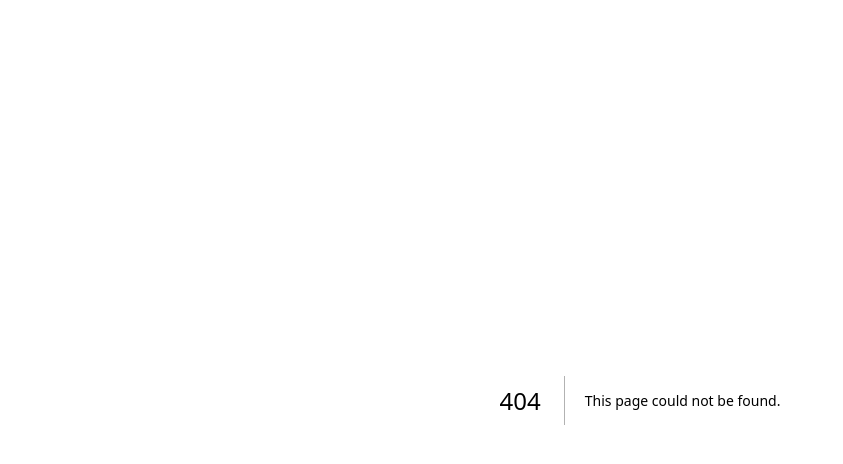
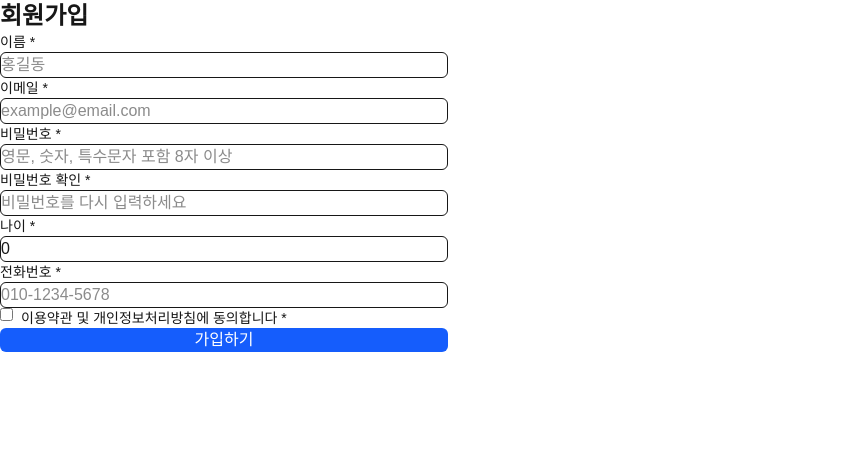
Before and after one commit to DoGukKim/nextjs-playground, a Next.js app: page /features/forms/react-hook-form in a window 1280 px wide. Before the commit this address had no page. Shown: the top 464 px of the page, without its empty margins (0-843 px from the left). Built offline with nearby package versions, Linux system fonts and the light colour scheme.

Commit message:
feat: UncontrolledForm 컴포넌트 수정 - formRef 제거 및 다중 선택 차량 옵션 추가

```diff
--- a/package.json
+++ b/package.json
@@ -9,6 +9,7 @@
     "lint": "eslint"
   },
   "dependencies": {
+    "@hookform/resolvers": "^5.2.2",
     "@tailwindcss/postcss": "^4.1.17",
     "@tanstack/react-query": "^5.90.10",
     "next": "16.0.3",
@@ -16,6 +17,7 @@
     "qs": "^6.14.0",
     "react": "19.2.0",
     "react-dom": "19.2.0",
+    "react-hook-form": "^7.66.1",
     "tailwindcss": "^4.1.17",
     "zod": "^4.1.12",
     "zustand": "^5.0.8"
--- /dev/null
+++ b/src/app/features/forms/react-hook-form/Form.tsx
@@ -0,0 +1,258 @@
+"use client";
+
+import { useForm } from "react-hook-form";
+import { zodResolver } from "@hookform/resolvers/zod";
+import { z } from "zod";
+import type { FieldErrors } from "react-hook-form";
+
+/**
+ * Zod v4 스키마 정의
+ * - 유효성 검사 규칙과 에러 메시지를 한 곳에서 관리
+ */
+const formSchema = z
+  .object({
+    name: z
+      .string()
+      .min(1, "이름은 필수입니다")
+      .min(2, "이름은 2자 이상이어야 합니다")
+      .max(20, "이름은 20자 이하여야 합니다")
+      .regex(/^[가-힣a-zA-Z]+$/, "한글 또는 영문만 입력 가능합니다"),
+
+    email: z
+      .string()
+      .min(1, "이메일은 필수입니다")
+      .email("올바른 이메일 형식이 아닙니다"),
+
+    password: z
+      .string()
+      .min(1, "비밀번호는 필수입니다")
+      .min(8, "비밀번호는 8자 이상이어야 합니다")
+      .max(20, "비밀번호는 20자 이하여야 합니다")
+      .regex(
+        /^(?=.*[a-zA-Z])(?=.*\d)(?=.*[!@#$%^&*])/,
+        "영문, 숫자, 특수문자를 포함해야 합니다"
+      ),
+
+    passwordConfirm: z.string().min(1, "비밀번호 확인은 필수입니다"),
+
+    age: z
+      .number({ message: "나이를 입력해주세요" })
+      .min(1, "나이는 1세 이상이어야 합니다")
+      .max(120, "나이는 120세 이하여야 합니다"),
+
+    phoneNumber: z
+      .string()
+      .min(1, "전화번호는 필수입니다")
+      .regex(
+        /^01[0-9]-\d{3,4}-\d{4}$/,
+        "올바른 전화번호 형식이 아닙니다 (예: 010-1234-5678)"
+      ),
+
+    agreeTerms: z.literal(true, "약관에 동의해야 합니다"),
+  })
+  .refine((data) => data.password === data.passwordConfirm, {
+    message: "비밀번호가 일치하지 않습니다",
+    path: ["passwordConfirm"],
+  });
+
+/**
+ * 폼 데이터 타입 (Zod 스키마에서 추론)
+ */
+type FormData = z.infer<typeof formSchema>;
+
+/**
+ * React Hook Form + Zod 통합 예제
+ */
+const ReactHookForm = () => {
+  const {
+    register,
+    handleSubmit,
+    formState: { errors, isSubmitting, isSubmitSuccessful },
+    reset,
+  } = useForm<FormData>({
+    resolver: zodResolver(formSchema),
+    defaultValues: {
+      name: "",
+      email: "",
+      password: "",
+      passwordConfirm: "",
+      age: 0,
+      phoneNumber: "",
+      agreeTerms: undefined,
+    },
+  });
+
+  /**
+   * 폼 제출 핸들러 (유효성 검사 통과 시)
+   */
+  const onSubmit = async (data: FormData) => {
+    // 실제 API 호출 시뮬레이션
+    await new Promise((resolve) => setTimeout(resolve, 1000));
+    console.log("✅ 제출 성공:", data);
+    alert("회원가입이 완료되었습니다!");
+    reset();
+  };
+
+  /**
+   * 폼 제출 실패 핸들러 (유효성 검사 실패 시)
+   */
+  const onError = (errors: FieldErrors<FormData>) => {
+    console.log("❌ 유효성 검사 실패:", errors);
+  };
+
+  return (
+    <div className="max-w-md mx-auto p-6">
+      <h1 className="text-2xl font-bold mb-6">회원가입</h1>
+
+      <form onSubmit={handleSubmit(onSubmit, onError)} className="space-y-4">
+        {/* 이름 */}
+        <div>
+          <label htmlFor="name" className="block text-sm font-medium mb-1">
+            이름 *
+          </label>
+          <input
+            id="name"
+            type="text"
+            placeholder="홍길동"
+            className="w-full px-3 py-2 border rounded-md focus:outline-none focus:ring-2 focus:ring-blue-500"
+            {...register("name")}
+          />
+          {errors.name && (
+            <p className="mt-1 text-sm text-red-500">{errors.name.message}</p>
+          )}
+        </div>
+
+        {/* 이메일 */}
+        <div>
+          <label htmlFor="email" className="block text-sm font-medium mb-1">
+            이메일 *
+          </label>
+          <input
+            id="email"
+            type="email"
+            placeholder="example@email.com"
+            className="w-full px-3 py-2 border rounded-md focus:outline-none focus:ring-2 focus:ring-blue-500"
+            {...register("email")}
+          />
+          {errors.email && (
+            <p className="mt-1 text-sm text-red-500">{errors.email.message}</p>
+          )}
+        </div>
+
+        {/* 비밀번호 */}
+        <div>
+          <label htmlFor="password" className="block text-sm font-medium mb-1">
+            비밀번호 *
+          </label>
+          <input
+            id="password"
+            type="password"
+            placeholder="영문, 숫자, 특수문자 포함 8자 이상"
+            className="w-full px-3 py-2 border rounded-md focus:outline-none focus:ring-2 focus:ring-blue-500"
+            {...register("password")}
+          />
+          {errors.password && (
+            <p className="mt-1 text-sm text-red-500">
+              {errors.password.message}
+            </p>
+          )}
+        </div>
+
+        {/* 비밀번호 확인 */}
+        <div>
+          <label
+            htmlFor="passwordConfirm"
+            className="block text-sm font-medium mb-1"
+          >
+            비밀번호 확인 *
+          </label>
+          <input
+            id="passwordConfirm"
+            type="password"
+            placeholder="비밀번호를 다시 입력하세요"
+            className="w-full px-3 py-2 border rounded-md focus:outline-none focus:ring-2 focus:ring-blue-500"
+            {...register("passwordConfirm")}
+          />
+          {errors.passwordConfirm && (
+            <p className="mt-1 text-sm text-red-500">
+              {errors.passwordConfirm.message}
+            </p>
+          )}
+        </div>
+
+        {/* 나이 */}
+        <div>
+          <label htmlFor="age" className="block text-sm font-medium mb-1">
+            나이 *
+          </label>
+          <input
+            id="age"
+            type="number"
+            placeholder="25"
+            className="w-full px-3 py-2 border rounded-md focus:outline-none focus:ring-2 focus:ring-blue-500"
+            {...register("age", { valueAsNumber: true })}
+          />
+          {errors.age && (
+            <p className="mt-1 text-sm text-red-500">{errors.age.message}</p>
+          )}
+        </div>
+
+        {/* 전화번호 */}
+        <div>
+          <label
+            htmlFor="phoneNumber"
+            className="block text-sm font-medium mb-1"
+          >
+            전화번호 *
+          </label>
+          <input
+            id="phoneNumber"
+            type="tel"
+            placeholder="010-1234-5678"
+            className="w-full px-3 py-2 border rounded-md focus:outline-none focus:ring-2 focus:ring-blue-500"
+            {...register("phoneNumber")}
+          />
+          {errors.phoneNumber && (
+            <p className="mt-1 text-sm text-red-500">
+              {errors.phoneNumber.message}
+            </p>
+          )}
+        </div>
+
+        {/* 약관 동의 */}
+        <div className="flex items-start gap-2">
+          <input
+            id="agreeTerms"
+            type="checkbox"
+            className="mt-1"
+            {...register("agreeTerms")}
+          />
+          <label htmlFor="agreeTerms" className="text-sm">
+            이용약관 및 개인정보처리방침에 동의합니다 *
+          </label>
+        </div>
+        {errors.agreeTerms && (
+          <p className="text-sm text-red-500">{errors.agreeTerms.message}</p>
+        )}
+
+        {/* 제출 버튼 */}
+        <button
+          type="submit"
+          disabled={isSubmitting}
+          className="w-full py-2 px-4 bg-blue-600 text-white rounded-md hover:bg-blue-700 disabled:bg-gray-400 disabled:cursor-not-allowed transition-colors"
+        >
+          {isSubmitting ? "가입 중..." : "가입하기"}
+        </button>
+
+        {/* 제출 성공 메시지 */}
+        {isSubmitSuccessful && (
+          <p className="text-center text-green-600 font-medium">
+            ✅ 회원가입이 완료되었습니다!
+          </p>
+        )}
+      </form>
+    </div>
+  );
+};
+
+export default ReactHookForm;
--- /dev/null
+++ b/src/app/features/forms/react-hook-form/page.tsx
@@ -0,0 +1,11 @@
+import ReactHookForm from "./Form";
+
+const ReactHookFormPage = () => {
+  return (
+    <div>
+      <ReactHookForm />
+    </div>
+  );
+};
+
+export default ReactHookFormPage;
--- a/src/app/features/forms/uncontrolled/Form.tsx
+++ b/src/app/features/forms/uncontrolled/Form.tsx
@@ -3,14 +3,14 @@
 import { useRef } from "react";
 
 const UncontrolledForm = () => {
-  const formRef = useRef<HTMLFormElement>(null);
   const rangeValueRef = useRef<HTMLSpanElement>(null);
 
   const handleSubmit = (e: React.FormEvent<HTMLFormElement>) => {
+    const form = e.currentTarget;
+
     e.preventDefault();
-    if (!formRef.current) return;
-    console.log(formRef.current);
-    const formData = new FormData(formRef.current);
+    const formData = new FormData(form);
+    console.log(formData.getAll("cars"));
     const data = Object.fromEntries(formData.entries());
     console.log(data);
     alert("제출되었습니다.");
@@ -18,7 +18,7 @@ const UncontrolledForm = () => {
 
   return (
     <div>
-      <form ref={formRef} onSubmit={handleSubmit}>
+      <form onSubmit={handleSubmit}>
         <div className="space-y-2">
           <label
             htmlFor="username"
@@ -41,7 +41,13 @@ const UncontrolledForm = () => {
             2~20자 사이로 입력하세요 (minLength, maxLength)
           </p>
         </div>
-
+        <label htmlFor="cars">Choose a car:</label>
+        <select name="cars" id="cars" multiple>
+          <option value="volvo">Volvo</option>
+          <option value="saab">Saab</option>
+          <option value="opel">Opel</option>
+          <option value="audi">Audi</option>
+        </select>
         <div className="space-y-2">
           <label
             htmlFor="satisfaction"
```
Also changed, not shown: 1 other file (tests, documents, lock files or other folders).
